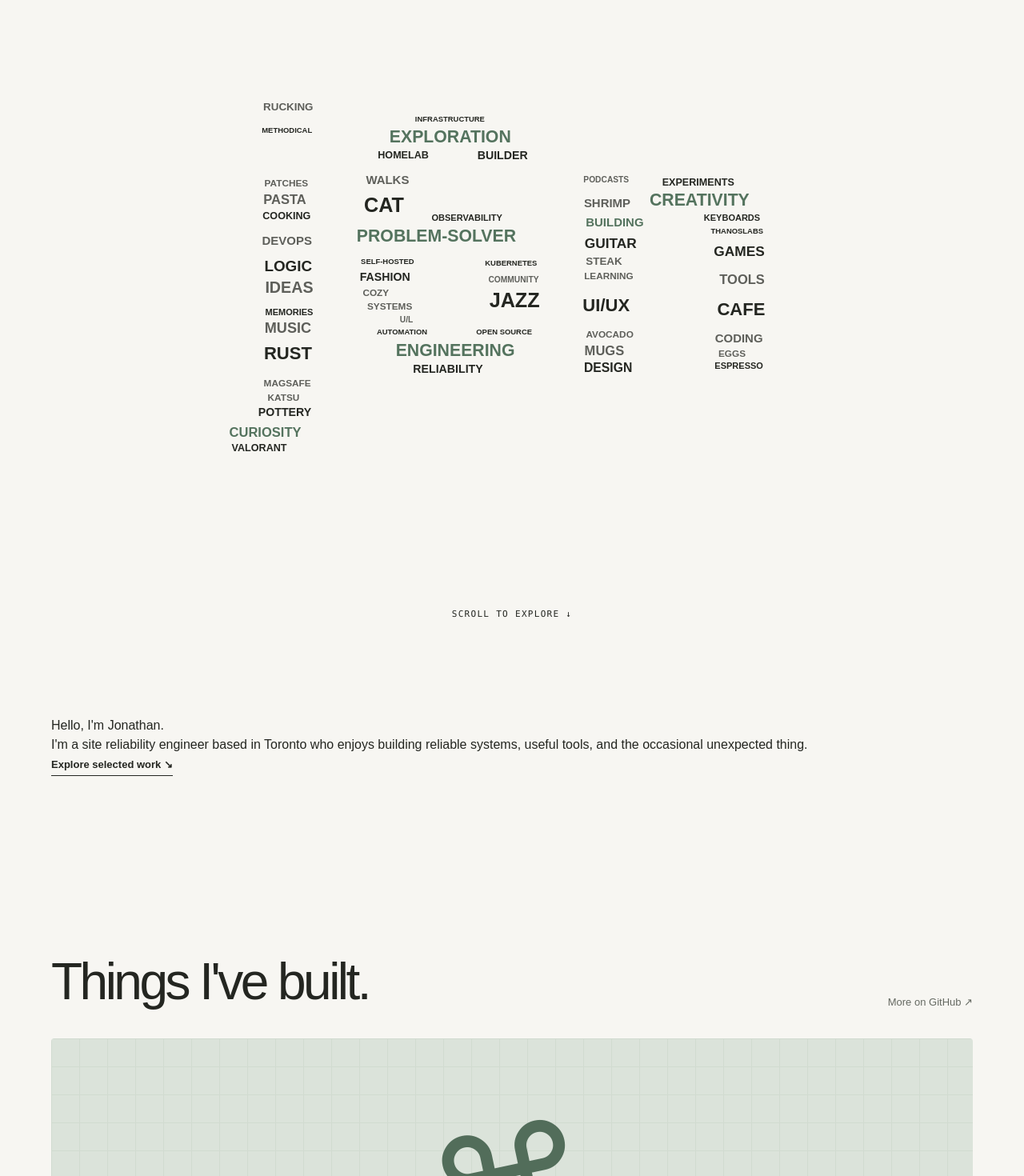
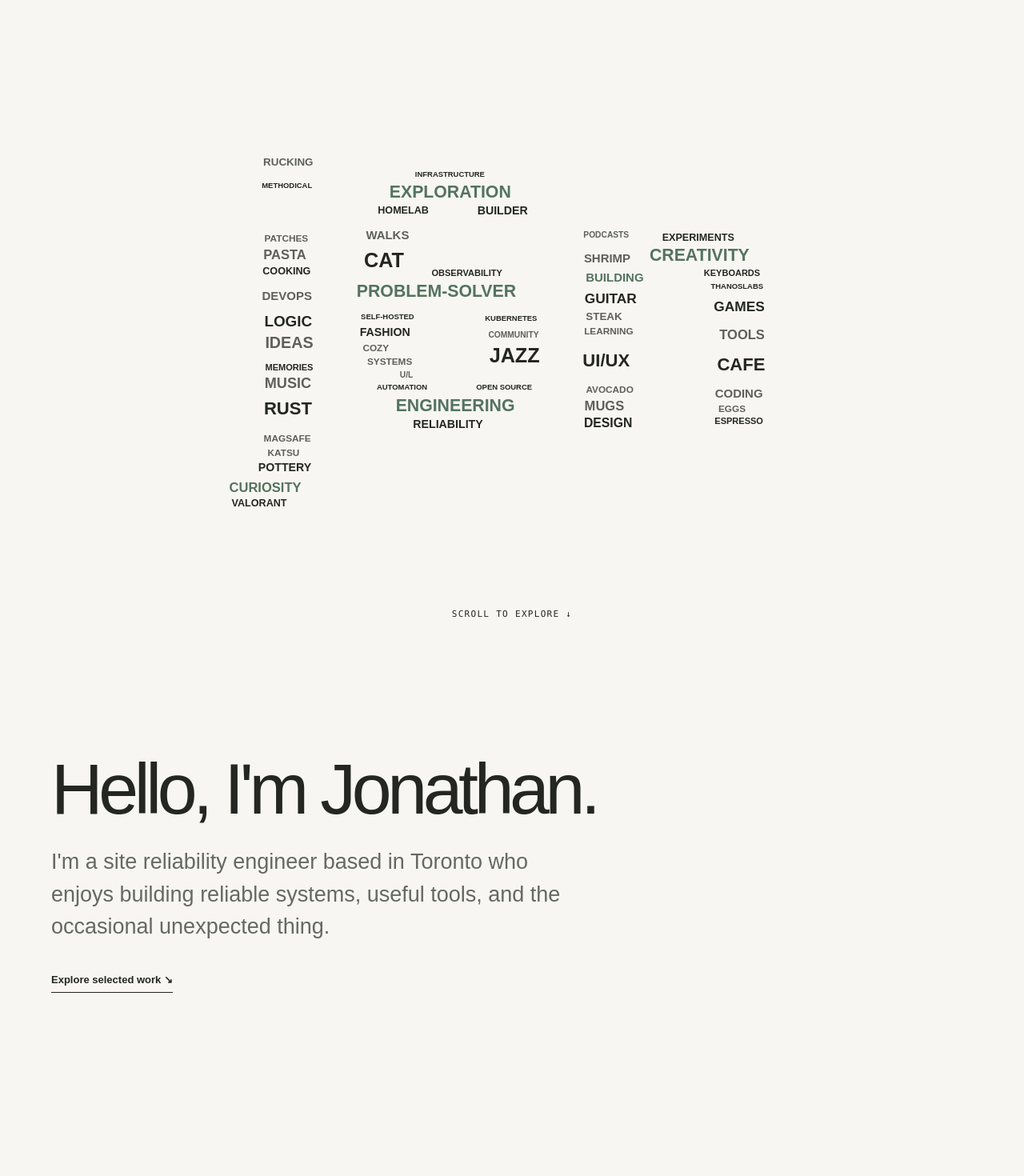
Before and after one commit to j6nca/j6nca, a Next.js app: page / in a window 1280 px wide. Shown: the top 1470 px of the page at 80% size. Built offline with nearby package versions, Linux system fonts and the light colour scheme.

Commit message:
fix: apply missing word cloud landing refinements to main-based branch

```diff
--- a/src/app/components/editorial.css
+++ b/src/app/components/editorial.css
@@ -89,3 +89,13 @@ html:has(.editorial-site),body:has(.editorial-site){height:auto;overflow:auto;ov
 /* Crossfade the stationary introduction into the fixed navbar. */
 .editorial-cloud-transition{top:48%;left:50%;transform:translate(-50%,-50%);transition:none}
 @media(max-width:700px){.editorial-cloud-transition{top:43%}}
+
+/* Word cloud is part of the document, not a fixed overlay. */
+.editorial-cloud-intro{width:min(90vw,1120px);margin:auto;pointer-events:none}
+.editorial-cloud-intro .editorial-wordcloud{width:100%;margin:0 auto}
+.editorial-hero{display:flex;align-items:center;justify-content:center;position:relative;min-height:100dvh;padding-top:45px;padding-bottom:75px}
+.editorial-self-intro{min-height:75dvh;display:flex;flex-direction:column;align-items:flex-start;justify-content:center;gap:24px}
+.editorial-self-intro h2{font-size:clamp(44px,7vw,92px);line-height:1.05;letter-spacing:-.06em;font-weight:500;margin:0}
+.editorial-self-intro p{max-width:680px;font-size:clamp(19px,2.3vw,27px);line-height:1.5;color:var(--sub);margin:0}
+.editorial-self-intro .editorial-text-link{margin-top:12px}
+@media(max-width:700px){.editorial-cloud-intro{width:94vw}.editorial-self-intro{min-height:70dvh}}
```
